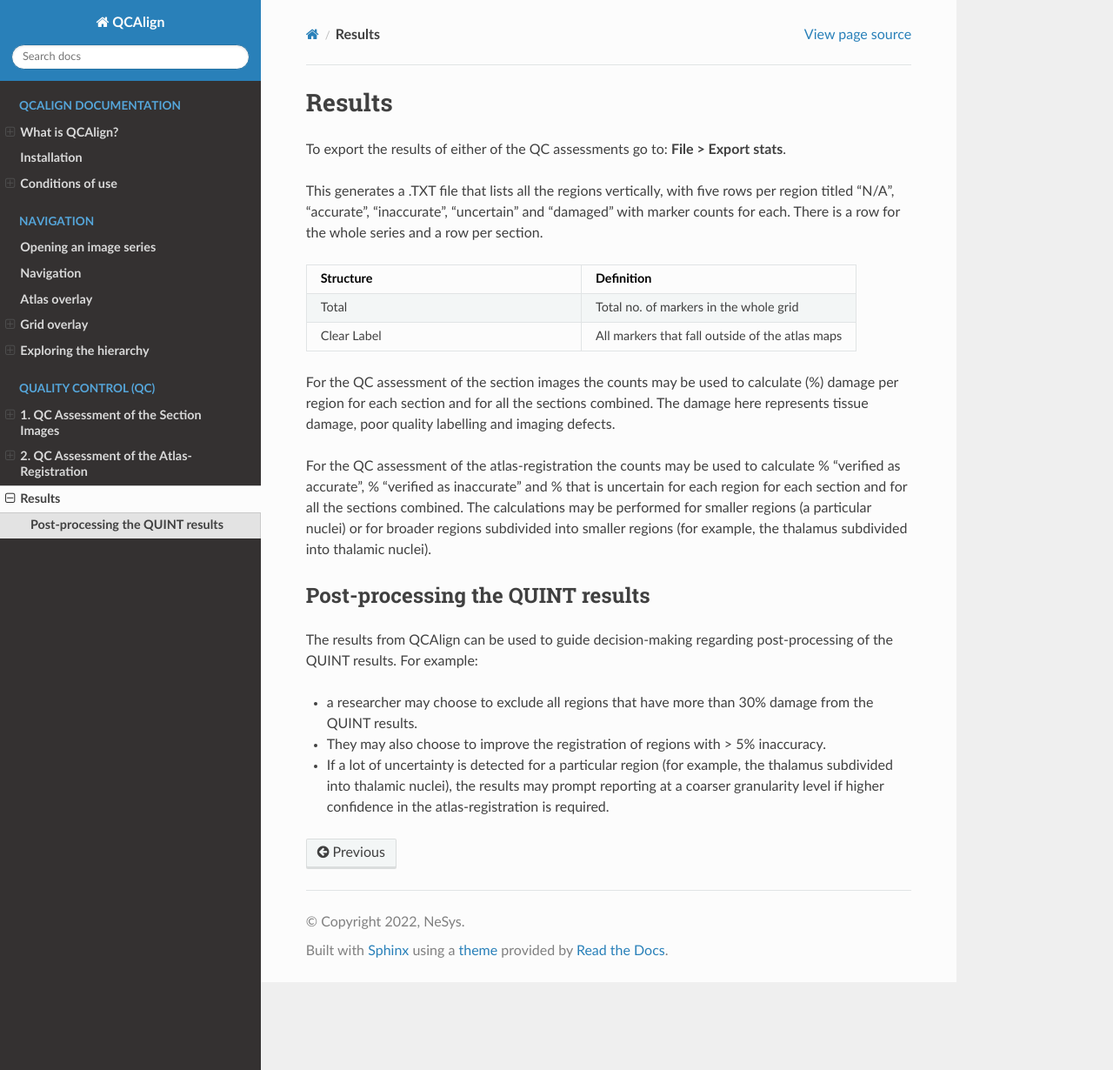
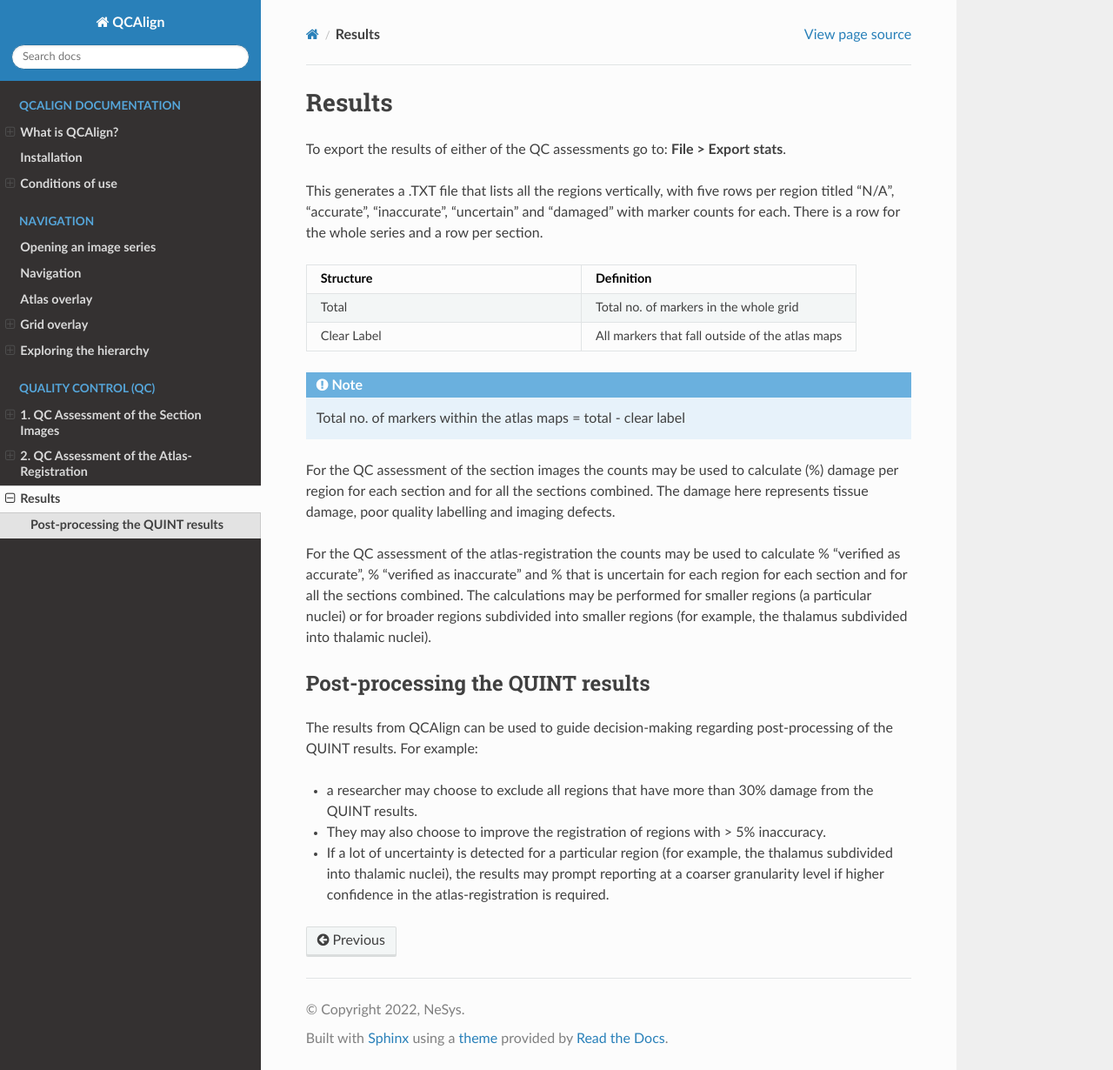
Before and after one commit to Neural-Systems-at-UIO/QCAlign, a Sphinx documentation site: the page built from docs/results.rst, in a window 1280 px wide and 1230 px high. Shown: the whole window at 87% size. Built offline with Sphinx 7.4.7 and the Read the Docs theme 2.0.0, drawn with Linux system fonts in a browser that asks for light colours.

Commit message:
Update results.rst

```diff
--- a/docs/results.rst
+++ b/docs/results.rst
@@ -16,6 +16,9 @@
    * - Clear Label
      - All markers that fall outside of the atlas maps
 
+.. note::
+   Total no. of markers within the atlas maps = total - clear label
+
 For the QC assessment of the section images the counts may be used to calculate (%) damage per region for each section and for all the sections combined. The damage here represents tissue damage, poor quality labelling and imaging defects.
 
 For the QC assessment of the atlas-registration the counts may be used to calculate % “verified as accurate”, % “verified as inaccurate” and % that is uncertain for each region for each section and for all the sections combined. The calculations may be performed for smaller regions (a particular nuclei) or for broader regions subdivided into smaller regions (for example, the thalamus subdivided into thalamic nuclei).
```
